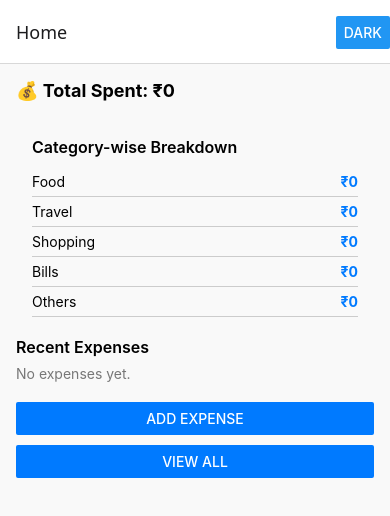
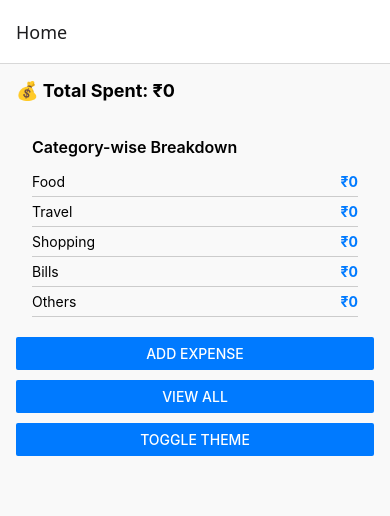
Before and after one commit to Rinchu12/ExpensesTracker, a React Native app: screen /Home in a window 390 px wide. Shown: the top 516 px of the page. Built offline with nearby package versions, Linux system fonts and the light colour scheme.

Commit message:
Added theme context provider to app

```diff
--- a/App.tsx
+++ b/App.tsx
@@ -1,38 +1,29 @@
-import React, { useState } from 'react';
-import { NavigationContainer, DefaultTheme, DarkTheme } from '@react-navigation/native';
+import React from 'react';
+import { NavigationContainer} from '@react-navigation/native';
 import { createNativeStackNavigator } from '@react-navigation/native-stack';
 import HomeScreen from './src/screens/HomeScreen';
 import AddExpenseScreen from './src/screens/AddExpenseScreen';
 import ExpenseListScreen from './src/screens/ExpenseListScreen';
 import EditExpenseScreen from './src/screens/EditExpenseScreen';
 import { RootStackParamList } from './src/navigation/types';
-import { Button } from 'react-native';
+import { ThemeProvider } from './src/context/ThemeContext';
 
 const Stack = createNativeStackNavigator<RootStackParamList>();
 
 export default function App() {
-  const [theme, setTheme] = useState<'light' | 'dark'>('light');
-
-  const toggleTheme = () => {
-    setTheme(prev => (prev === 'light' ? 'dark' : 'light'));
-  };
-
   return (
-    <NavigationContainer theme={theme === 'light' ? DefaultTheme : DarkTheme}>
+    <ThemeProvider>
+    <NavigationContainer>
       <Stack.Navigator initialRouteName="Home">
         <Stack.Screen
           name="Home"
           component={HomeScreen}
-          options={{
-            headerRight: () => (
-              <Button title={theme === 'light' ? 'Dark' : 'Light'} onPress={toggleTheme} />
-            ),
-          }}
         />
         <Stack.Screen name="AddExpense" component={AddExpenseScreen} />
         <Stack.Screen name="ExpenseList" component={ExpenseListScreen} />
         <Stack.Screen name="EditExpense" component={EditExpenseScreen} />
       </Stack.Navigator>
     </NavigationContainer>
+    </ThemeProvider>
   );
 }
--- a/src/screens/HomeScreen.tsx
+++ b/src/screens/HomeScreen.tsx
@@ -3,7 +3,6 @@ import {
   View,
   Text,
   Button,
-  FlatList,
   StyleSheet,
   Dimensions,
 } from 'react-native';
@@ -12,7 +11,6 @@ import { RootStackParamList } from '../navigation/types';
 import { getExpenses } from '../utils/storage';
 import { Expense } from '../types/Expense';
 import CategorySummary from '../components/CategorySummary';
-import ExpenseCard from '../components/ExpenseCard';
 import { SCREENS } from '../constants/screens';
 import { PieChart } from 'react-native-chart-kit';
 import { CATEGORIES } from '../constants/categories';
@@ -42,11 +40,6 @@ const HomeScreen: React.FC<Props> = ({ navigation }) => {
     [expenses],
   );
 
-  const recentExpenses = useMemo(
-    () => expenses.slice(-5).reverse(),
-    [expenses],
-  );
-
   /** 📊 Memoized chart data to avoid recalculating on every render */
   const chartData = useMemo(
     () =>
@@ -73,11 +66,6 @@ const HomeScreen: React.FC<Props> = ({ navigation }) => {
     [navigation],
   );
 
-  const handleEditExpense = useCallback(
-    (expense: Expense) => navigation.navigate(SCREENS.EditExpense, { expense }),
-    [navigation],
-  );
-
   return (
     <View style={[styles.container, { backgroundColor: theme.background }]}>
       <Text style={[styles.header, { color: theme.text }]}>
@@ -100,25 +88,6 @@ const HomeScreen: React.FC<Props> = ({ navigation }) => {
           paddingLeft="8"
         />
       )}
-      <Text style={[styles.subHeader, { color: theme.text }]}>
-        Recent Expenses
-      </Text>
-
-      {recentExpenses.length === 0 ? (
-        <Text style={{ color: theme.secondaryText }}>No expenses yet.</Text>
-      ) : (
-        <FlatList
-          data={recentExpenses}
-          keyExtractor={item => item.id}
-          renderItem={({ item }) => (
-            <ExpenseCard
-              item={item}
-              onPress={() => handleEditExpense(item)}
-              theme={theme}
-            />
-          )}
-        />
-      )}
 
       <View style={styles.buttons}>
         <Button
@@ -130,6 +99,12 @@ const HomeScreen: React.FC<Props> = ({ navigation }) => {
         <Button
           title="View All"
           onPress={handleViewAll}
+          color={theme.primary}
+        />
+        <View style={{ height: 10 }} />
+        <Button
+          title="Toggle Theme"
+          onPress={toggleTheme}
           color={theme.primary}
         />
       </View>
```
